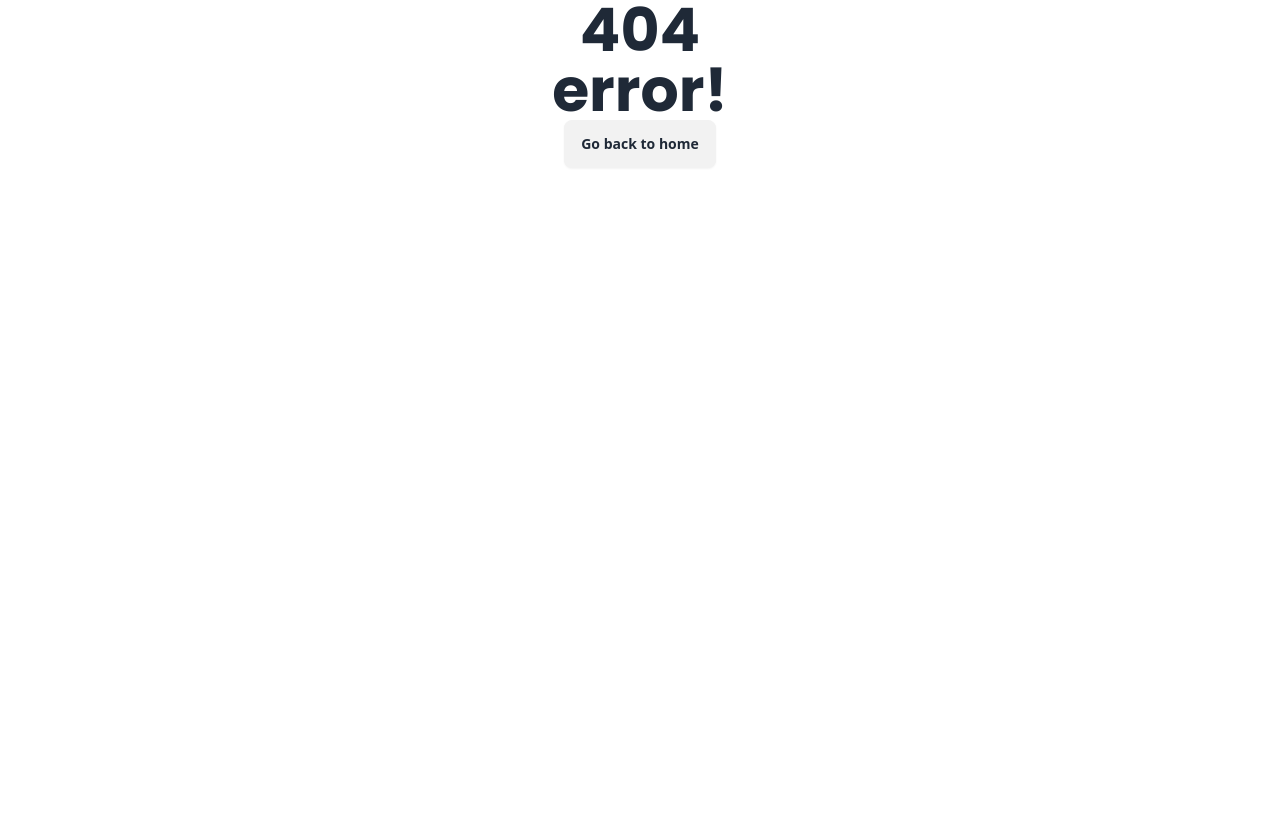
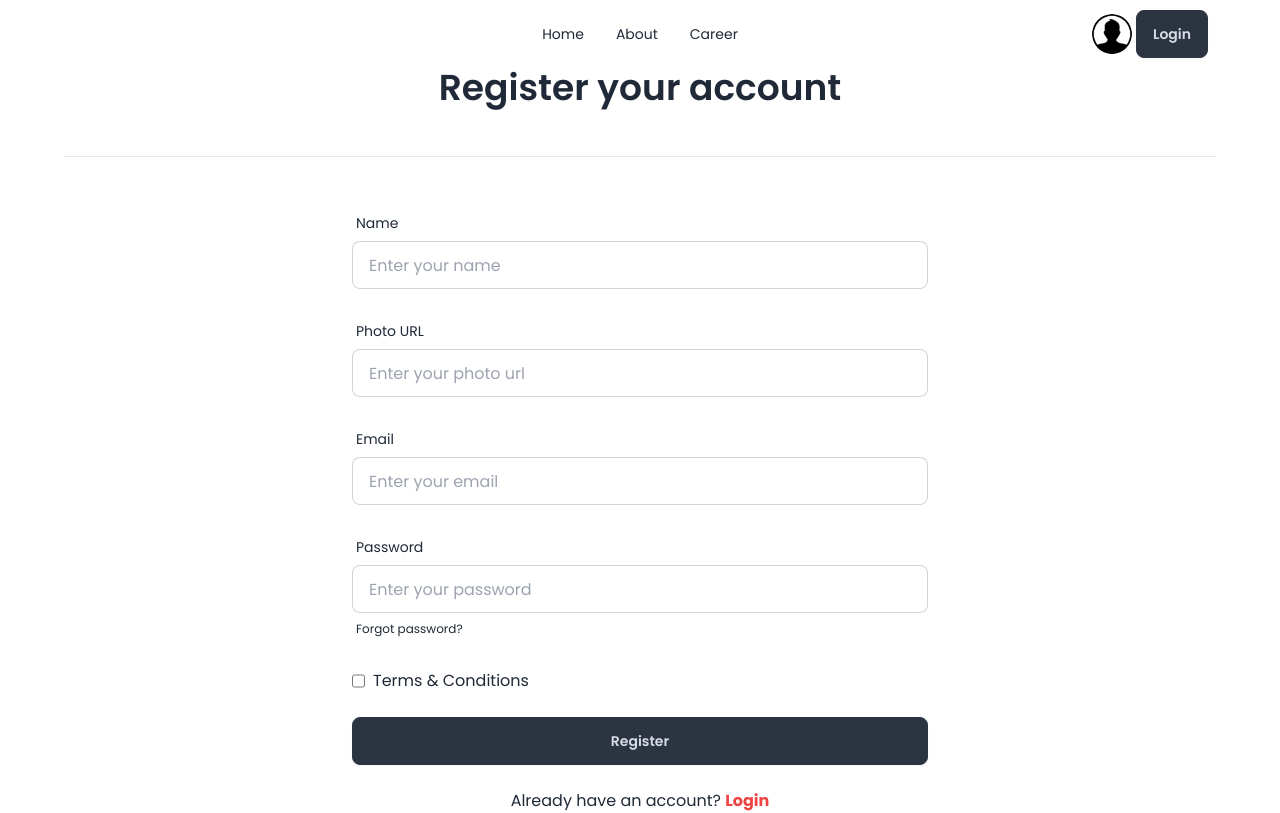
Before and after one commit to joymajumder23/react-dragon-news, a React (Vite) app: page /register in a window 1280 px wide. Before the commit this address had no page. Built offline with nearby package versions, Linux system fonts and the light colour scheme.

Commit message:
register pages added

```diff
--- a/src/pages/Register/Register.jsx
+++ b/src/pages/Register/Register.jsx
@@ -0,0 +1,57 @@
+import { Link } from "react-router-dom";
+import Navbar from "../Shared/Navbar/Navbar";
+
+const Register = () => {
+    const handleRegister = e => {
+        e.preventDefault();
+        const form = new FormData(e.currentTarget);
+    }
+    return (
+        <div>
+            <Navbar></Navbar>
+            <div className="text-center">
+                <h1 className="text-center text-4xl font-semibold mb-12">Register your account</h1>
+                <hr />
+                <form onSubmit={handleRegister} className="mx-auto md:w-3/4 lg:w-1/2 mb-6 mt-12">
+                    <div className="form-control">
+                        <label className="label">
+                            <span className="label-text">Name</span>
+                        </label>
+                        <input type="text" placeholder="Enter your name" className="input input-bordered" name="name" required />
+                    </div>
+                    <div className="form-control mt-6">
+                        <label className="label">
+                            <span className="label-text">Photo URL</span>
+                        </label>
+                        <input type="text" placeholder="Enter your photo url" className="input input-bordered" name="photoUrl" required />
+                    </div>
+                    <div className="form-control mt-6">
+                        <label className="label">
+                            <span className="label-text">Email</span>
+                        </label>
+                        <input type="email" placeholder="Enter your email" className="input input-bordered" name="email" required />
+                    </div>
+                    <div className="form-control mt-6">
+                        <label className="label">
+                            <span className="label-text">Password</span>
+                        </label>
+                        <input type="password" placeholder="Enter your password" className="input input-bordered" name="pass" required />
+                        <label className="label">
+                            <a href="#" className="label-text-alt link link-hover">Forgot password?</a>
+                        </label>
+                    </div>
+                    <div className="text-start flex gap-2 mt-6">
+                        <input type="checkbox" name="Checked" id="" />
+                        <Link>Terms & Conditions</Link>
+                    </div>
+                    <div className="form-control mt-6">
+                        <button className="btn btn-neutral">Register</button>
+                    </div>
+                </form>
+                <p>Already have an account? <Link to="/login" className="text-red-500 font-bold">Login</Link></p>
+            </div>
+        </div>
+    );
+};
+
+export default Register;
--- a/src/routes/Routes.jsx
+++ b/src/routes/Routes.jsx
@@ -5,6 +5,7 @@ import Root from "../layouts/Root";
 import Home from "../pages/Home/Home";
 import Error from "../error/Error";
 import Login from "../pages/Login/Login";
+import Register from "../pages/Register/Register";
   const router = createBrowserRouter([
     {
       path: "/",
@@ -18,6 +19,10 @@ import Login from "../pages/Login/Login";
         {
           path: "/login",
           element: <Login></Login>
+        },
+        {
+          path: "/register",
+          element: <Register></Register>
         }
       ]
     },
```
